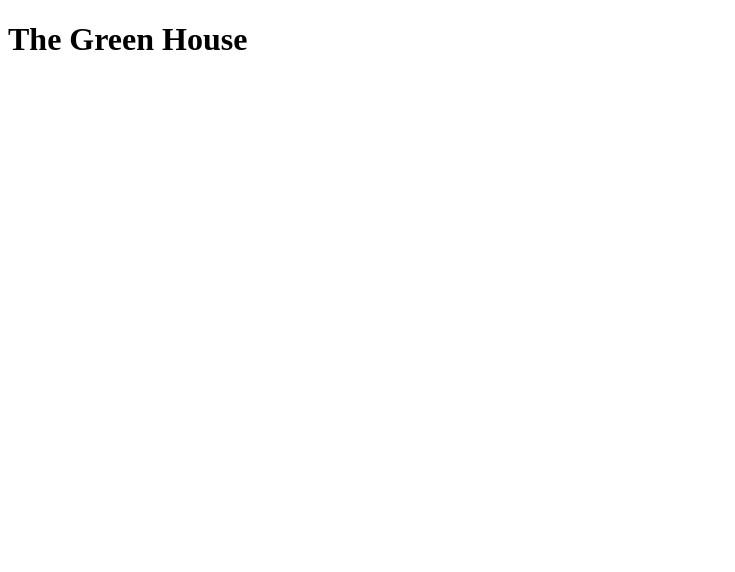
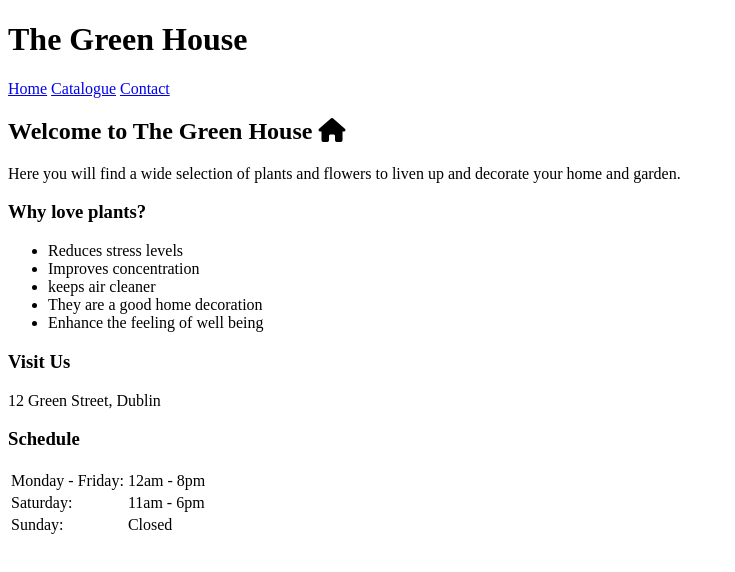
Before and after one commit to Lsverry/The-Green-House, a plain HTML site: page index.html in a window 1280 px wide. Shown: the whole page, without its empty margins (0-735 px from the left). Drawn offline with Linux system fonts and the light colour scheme.

Commit message:
Add content to the home section, title, list of reasons and schedule

```diff
--- a/index.html
+++ b/index.html
@@ -18,16 +18,50 @@
         <h1>The Green House</h1>
         <!--Navigation bar-->
         <nav>
-            <a href="#home"></a>
-            <a href="#catalogue"></a>
-            <a href="#contact"></a>
+            <a href="#home">Home</a>
+            <a href="#catalogue">Catalogue</a>
+            <a href="#contact">Contact</a>
         </nav>
     </header>
     <!--Main section-->
     <main>
         <!--Home section-->
         <section id="home">
+            <h2>Welcome to The Green House <i class="fa-solid fa-house"></i></h2>
+            <p>Here you will find a wide selection of plants and flowers to liven up and decorate your home and garden.</p>
 
+            <!--List of reasons-->
+            <h3>Why love plants?</h3>
+            <ul>
+                <!--Information taken from Healthline (https://www.healthline.com/health/healthy-home-guide/benefits-of-indoor-plants)-->
+                <li>Reduces stress levels</li>
+                <!--Information taken from NBC News (https://www.nbcnews.com/better/health/indoor-plants-can-instantly-boost-your-health-happiness-ncna781806)-->
+                <li>Improves concentration</li>
+                <!--Iformation taken from LifeHack(https://www.lifehack.org/414810/7-splendid-reasons-to-have-indoor-plants-in-your-home-and-office)-->
+                <li>keeps air cleaner</li>
+                <!--Iformation taken from LifeHack(https://www.lifehack.org/414810/7-splendid-reasons-to-have-indoor-plants-in-your-home-and-office)-->
+                <li>They are a good home decoration</li>
+                <!--Iformation taken from LifeHack(https://www.lifehack.org/414810/7-splendid-reasons-to-have-indoor-plants-in-your-home-and-office)-->
+                <li>Enhance the feeling of well being </li>
+            </ul>
+            <!--Address and opening hours-->
+            <h3>Visit Us</h3>
+            <p>12 Green Street, Dublin</p>
+            <h3>Schedule</h3>
+            <table>
+                <tr>
+                    <td>Monday - Friday:</td>
+                    <td>12am - 8pm</td>
+                </tr>
+                <tr>
+                    <td>Saturday:</td>
+                    <td>11am - 6pm</td>
+                </tr>
+                <tr>
+                    <td>Sunday:</td>
+                    <td>Closed</td>
+                </tr>
+            </table>
         </section>
         <!--Catalogue section-->
         <section id="catalogue">
```
